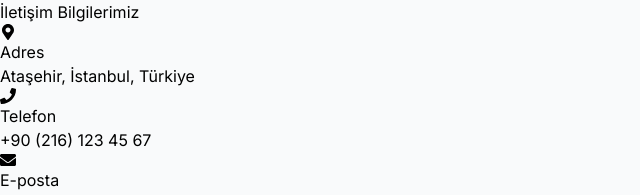
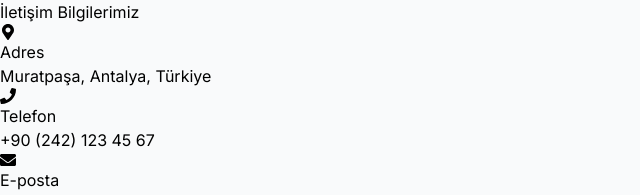
Before and after one commit to seydaozdmr/my-blog, a Next.js app: page /contact in a window 1280 px wide. Shown: the part 443-638 px from the top of the page, without its empty margins (0-640 px from the left). Built offline with nearby package versions, Linux system fonts and the light colour scheme.

Commit message:
change about page

```diff
--- a/src/app/contact/page.tsx
+++ b/src/app/contact/page.tsx
@@ -23,7 +23,7 @@ export default function ContactPage() {
                 <FaMapMarkerAlt className="text-primary mt-1 mr-3 text-xl" />
                 <div>
                   <h3 className="font-medium">Adres</h3>
-                  <p className="text-gray-600">Ataşehir, İstanbul, Türkiye</p>
+                  <p className="text-gray-600">Muratpaşa, Antalya, Türkiye</p>
                 </div>
               </div>
 
@@ -31,7 +31,7 @@ export default function ContactPage() {
                 <FaPhone className="text-primary mt-1 mr-3 text-xl" />
                 <div>
                   <h3 className="font-medium">Telefon</h3>
-                  <p className="text-gray-600">+90 (216) 123 45 67</p>
+                  <p className="text-gray-600">+90 (242) 123 45 67</p>
                 </div>
               </div>
 
@@ -84,7 +84,7 @@ export default function ContactPage() {
           <h2 className="text-2xl font-semibold mb-6">Konum</h2>
           <div className="aspect-video w-full rounded-lg overflow-hidden">
             <iframe
-              src="https://www.google.com/maps/embed?pb=!1m18!1m12!1m3!1d48170.55262315011!2d29.06797571878277!3d40.98969723930274!2m3!1f0!2f0!3f0!3m2!1i1024!2i768!4f13.1!3m3!1m2!1s0x14cac790b17ba89d%3A0xd58d68f89ab054e1!2sAta%C5%9Fehir%2C%20%C4%B0stanbul!5e0!3m2!1str!2str!4v1613735590877!5m2!1str!2str"
+              src="https://www.google.com/maps/embed?pb=!1m18!1m12!1m3!1d102123.83619428958!2d30.65089354179688!3d36.89023849999999!2m3!1f0!2f0!3f0!3m2!1i1024!2i768!4f13.1!3m3!1m2!1s0x14c39aaeddadadc1%3A0x95c69f73f9e32e33!2sAntalya%20Merkez%2C%20Antalya!5e0!3m2!1str!2str!4v1682343456789!5m2!1str!2str"
               width="100%"
               height="100%"
               style={{ border: 0 }}
```
